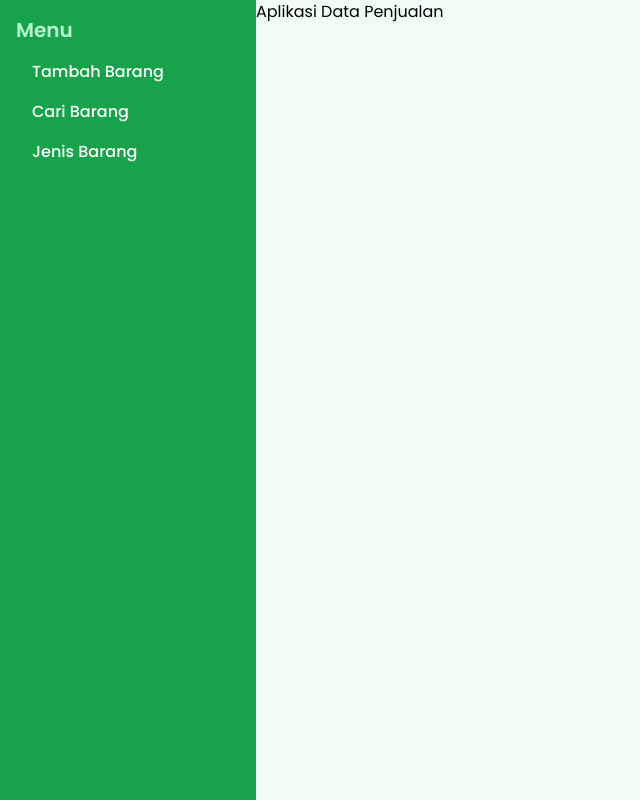
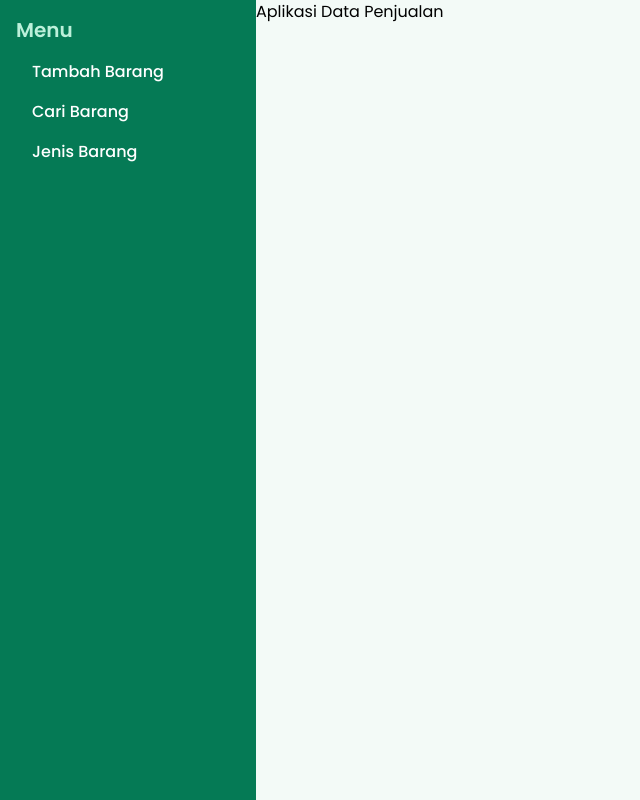
Before and after one commit to Alwisteins/aplikasi-penjualan-frontend, a React (Vite) app: page / in a window 1280 px wide. Shown: the whole page, without its empty margins (0-640 px from the left). Built offline with nearby package versions, Linux system fonts and the light colour scheme.

Commit message:
chore: add flowbite-react

```diff
--- a/package.json
+++ b/package.json
@@ -12,6 +12,7 @@
   "dependencies": {
     "axios": "^1.6.8",
     "commitizen": "^4.3.0",
+    "flowbite-react": "^0.9.0",
     "react": "^18.2.0",
     "react-dom": "^18.2.0",
     "react-router-dom": "^6.23.1"
--- a/tailwind.config.js
+++ b/tailwind.config.js
@@ -1,8 +1,10 @@
+import flowbite from "flowbite-react/tailwind";
+
 /** @type {import('tailwindcss').Config} */
 export default {
-  content: ["./index.html", "./src/**/*.{js,ts,jsx,tsx}"],
+  content: ["./index.html", "./src/**/*.{js,ts,jsx,tsx}", flowbite.content()],
   theme: {
     extend: {},
   },
-  plugins: [],
+  plugins: [flowbite.plugin()],
 };
```
Also changed, not shown: 1 other file (tests, documents, lock files or other folders).
